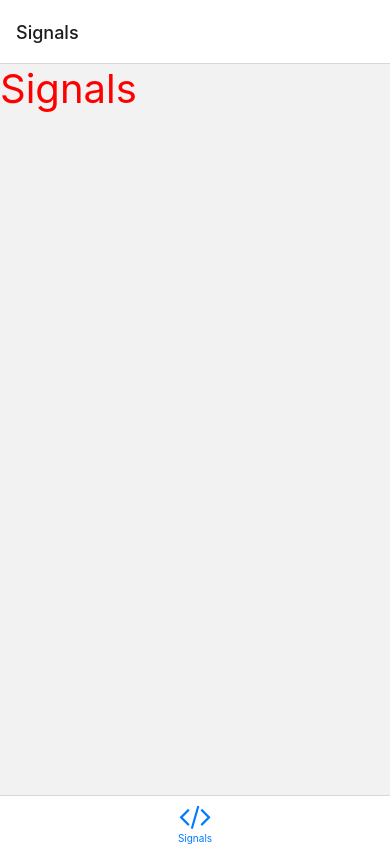
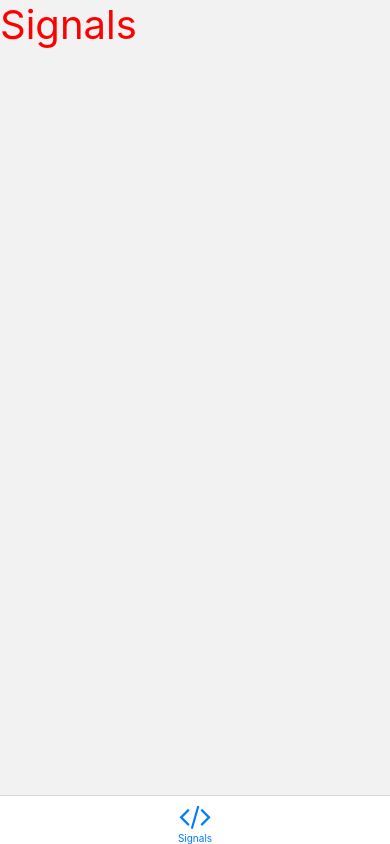
Before and after one commit to toombez/quotex, a React Native app: screen / in a window 390 px wide. Built offline with nearby package versions, Linux system fonts and the light colour scheme; what expo-linking would draw is missing.

Commit message:
Hide header in SignalsScreen

```diff
--- a/navigation/index.tsx
+++ b/navigation/index.tsx
@@ -33,7 +33,7 @@ export default function Navigation({ colorScheme }: { colorScheme: ColorSchemeNa
 const Stack = createNativeStackNavigator<RootStackParamList>()
 
 function RootNavigator() {
-  return <Stack.Navigator screenOptions={{ headerShown: false }}>
+  return <Stack.Navigator>
         <Stack.Screen name="Root" component={BottomTabNavigator} options={{ headerShown: false }} />
         <Stack.Screen name="NotFound" component={NotFoundScreen} options={{ title: 'Oops!' }} />
         <Stack.Group screenOptions={{ presentation: 'modal' }}>
@@ -54,6 +54,7 @@ function BottomTabNavigator() {
     return <BottomTab.Navigator
         initialRouteName="SignalsScreen"
         screenOptions={{
+            headerShown: false
             // tabBarActiveTintColor: Colors[colorScheme].tint,
         }}
     >
```
